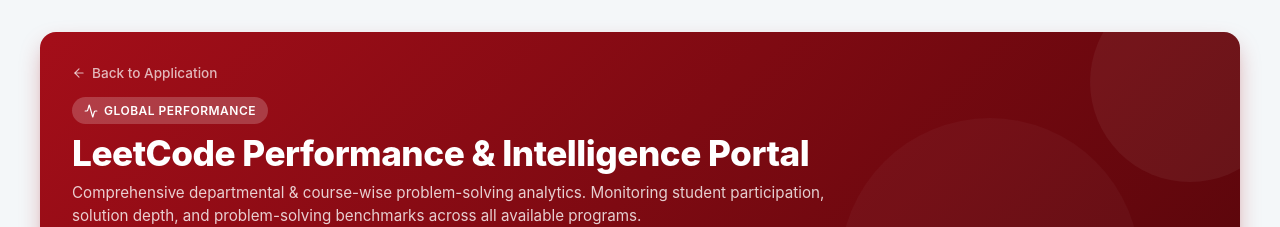
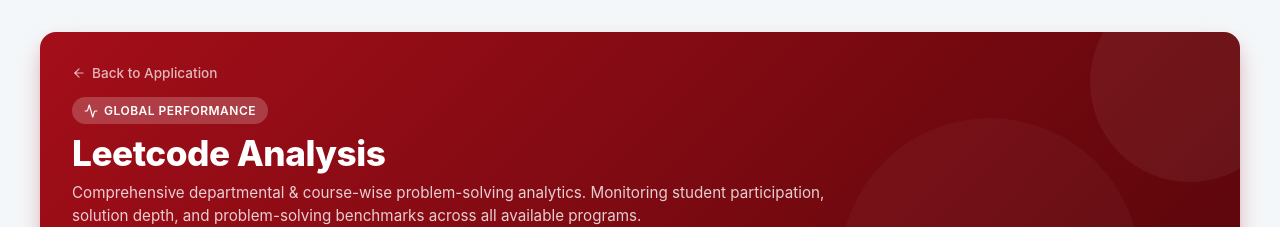
Before and after one commit to armaan002609/leetcode-tracker, a Next.js app: page /analytics in a window 1280 px wide. Shown: the top 227 px of the page. Built offline with nearby package versions, Linux system fonts and the light colour scheme; no server answers; the database is empty; sample sign-in values are in the browser's storage.

Commit message:
fix: change title to Leetcode Analysis

```diff
--- a/src/app/analytics/page.tsx
+++ b/src/app/analytics/page.tsx
@@ -181,7 +181,7 @@
         </div>
 
         <h1 style={{ fontSize: '2.2rem', fontWeight: 800, margin: '0 0 8px 0', letterSpacing: '-0.5px' }}>
-          LeetCode Performance & Intelligence Portal
+          Leetcode Analysis
         </h1>
         <p style={{ color: 'rgba(255,255,255,0.8)', fontSize: '0.95rem', maxWidth: '800px', marginBottom: '24px', lineHeight: 1.5 }}>
           Comprehensive departmental & course-wise problem-solving analytics. Monitoring student participation, solution depth, and problem-solving benchmarks across all available programs.
```
